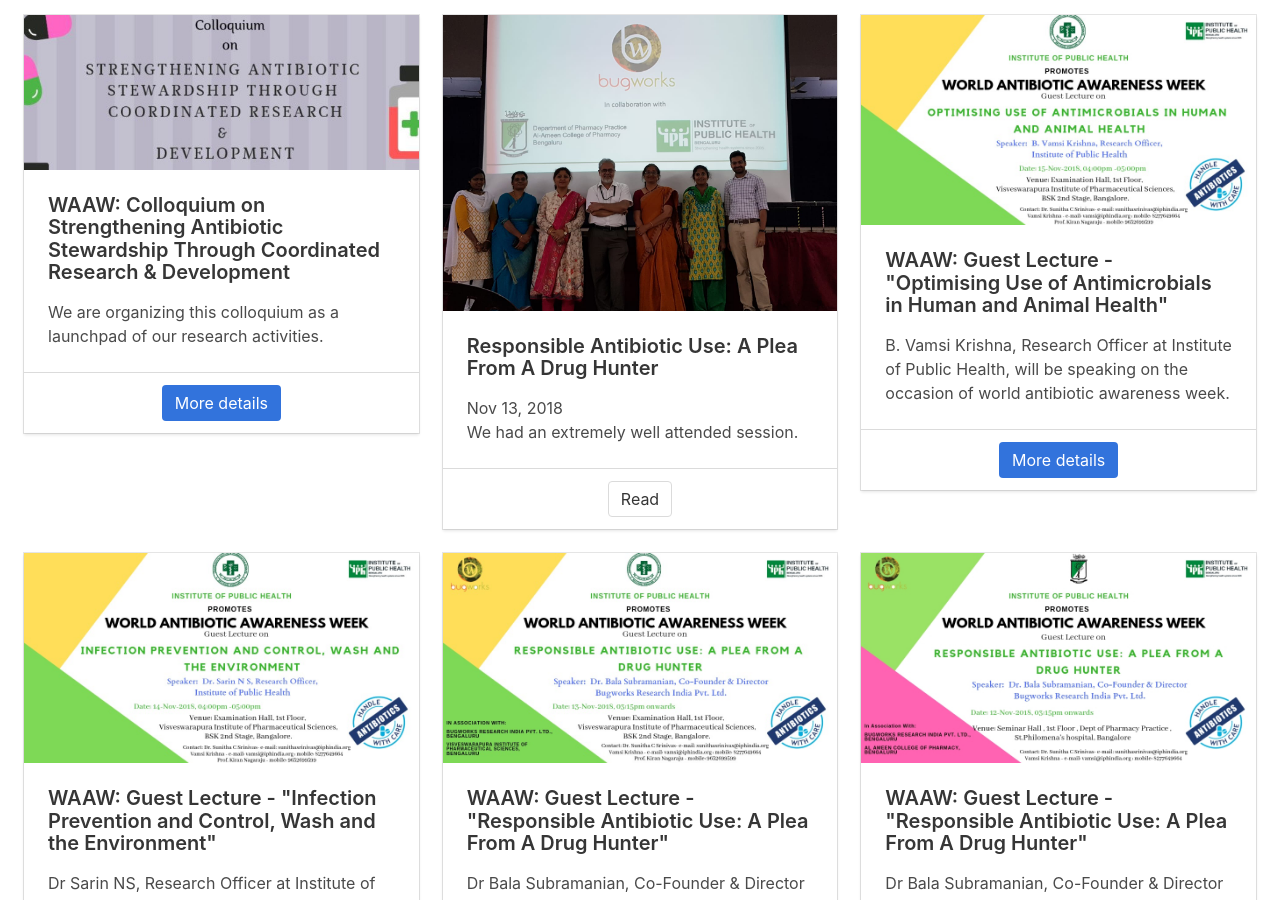
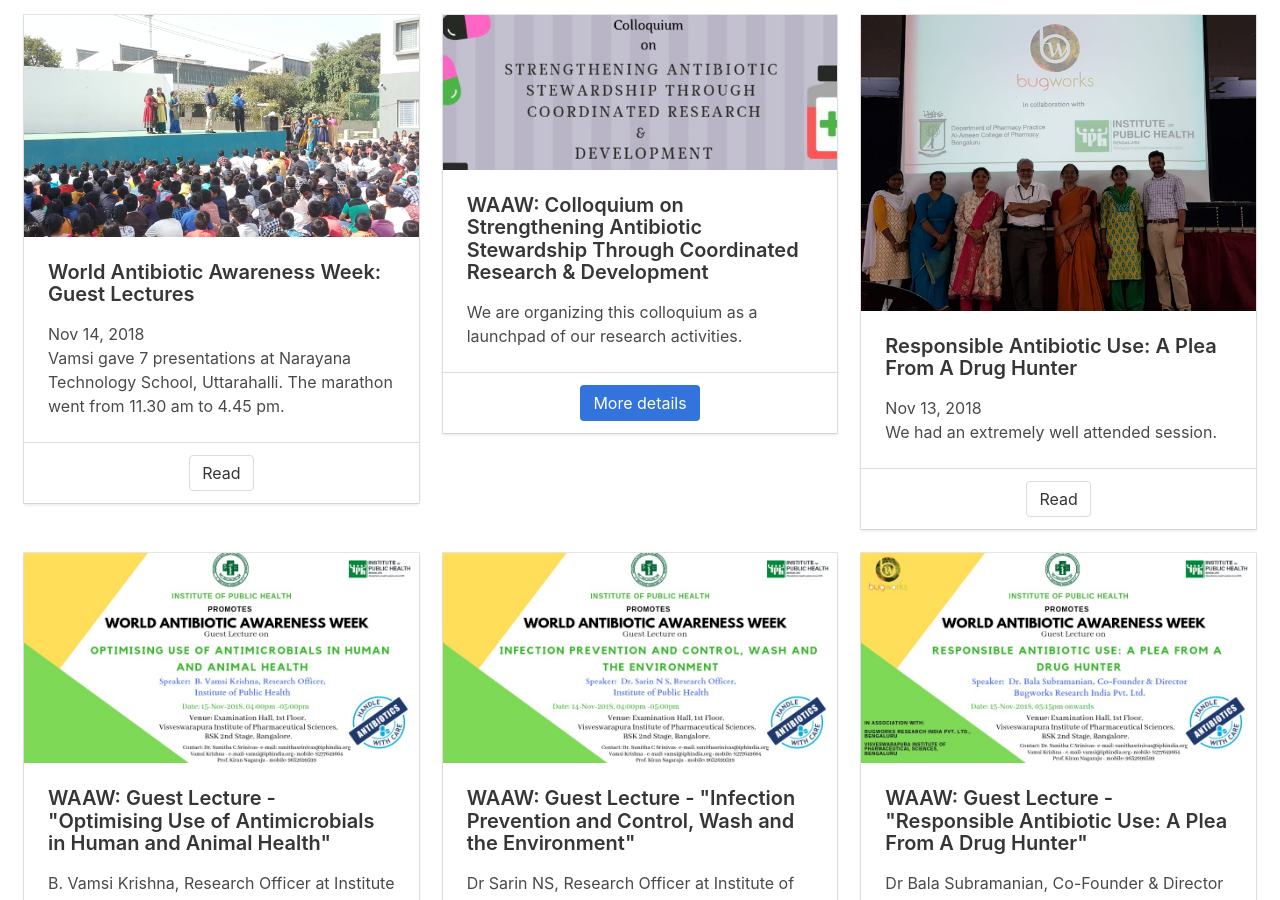
Before and after one commit to onehealthamr/onehealthamr.in, a Jekyll site: the page built from index.md, in a window 1280 px wide and 900 px high, scrolled down 463 px. Built offline with Jekyll 4.4.1, drawn with Linux system fonts in a browser that asks for light colours; nearby versions of some CDN libraries.

Commit message:
post about lecture series

```diff
--- /dev/null
+++ b/blog/_posts/2018-11-14-waaw-guest-lecture-series.md
@@ -0,0 +1,16 @@
+---
+title: "World Antibiotic Awareness Week: Guest Lectures"
+tags:
+  - lecture
+image: "/assets/uploads/waaw-18-guest-lecture-series-1.jpeg"
+gallery:
+  - "/assets/uploads/waaw-18-guest-lecture-series-1.jpeg"
+  - "/assets/uploads/waaw-18-guest-lecture-series-0.jpeg"
+  - "/assets/uploads/waaw-18-guest-lecture-series-2.jpeg"
+  - "/assets/uploads/waaw-18-guest-lecture-series-3.jpeg"
+  - "/assets/uploads/waaw-18-guest-lecture-series-4.jpeg"
+  - "/assets/uploads/waaw-18-guest-lecture-series-5.jpeg"
+  - "/assets/uploads/waaw-18-guest-lecture-series-6.jpeg"
+  - "/assets/uploads/waaw-18-guest-lecture-series-7.jpeg"
+---
+Vamsi gave 7 presentations at Narayana Technology School, Uttarahalli. The marathon went from 11.30 am to 4.45 pm.
```
Also changed, not shown: blog/_posts/2018-11-13-waaw-guest-lecutre.md (+4 -0 lines), assets/uploads/waaw-18-guest-lecture-4.jpeg (added), assets/uploads/waaw-18-guest-lecture-5.jpeg (added), assets/uploads/waaw-18-guest-lecture-series-0.jpeg (added), assets/uploads/waaw-18-guest-lecture-series-1.jpeg (added), assets/uploads/waaw-18-guest-lecture-series-2.jpeg (added), assets/uploads/waaw-18-guest-lecture-series-3.jpeg (added), assets/uploads/waaw-18-guest-lecture-series-4.jpeg (added), assets/uploads/waaw-18-guest-lecture-series-5.jpeg (added), assets/uploads/waaw-18-guest-lecture-series-6.jpeg (added), assets/uploads/waaw-18-guest-lecture-series-7.jpeg (added).
